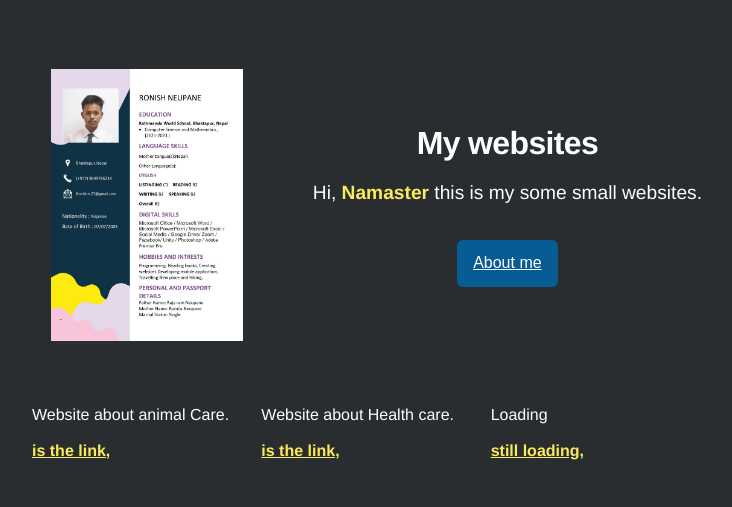
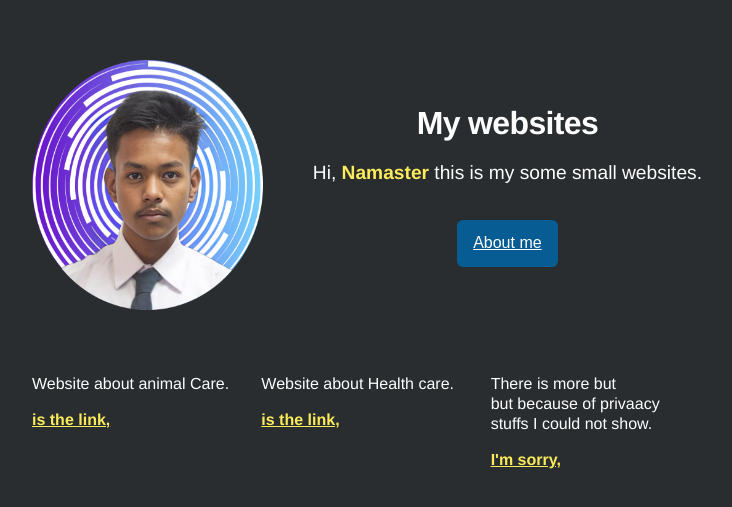
Before and after one commit to RonishN/RonishBlog, a plain HTML site: page a.html in a window 1280 px wide. Shown: the part 135-642 px from the top of the page, without its empty margins (272-1004 px from the left). Drawn offline with Linux system fonts and the light colour scheme.

Commit message:
Add files via upload

```diff
--- a/a.html
+++ b/a.html
@@ -8,7 +8,7 @@
 <body class="vertical-center very light black padding relative">
     <div class="page text-center gutter-bottom golden columns reverse desktop">
         <div class="vertical-center padding">
-            <img style="width:12em; max-width:100%;" class="margin-auto" src="ronish_cv.jpg" alt="California Markup logo">
+            <img style="width:360px; height: 250px;" class="margin-auto" src="ronishpic.png" alt="California Markup logo">
         </div>
 
         <div class="vertical-center padding trim">
@@ -28,8 +28,8 @@
             <p><span class="text-color text-light light yellow bold"> <a href="https://ronishn.github.io/healthcarebyronish" target="_blank"> is the link,</a></span></p>
         </div>
         <div class="card trim">
-            <p>Loading</p>
-            <p><span class="text-color text-light light yellow bold"> <a href="https://www.google.com/" target="_blank"> still loading,</a></span></p>
+            <p>There is more but <br> but because of privaacy <br>stuffs I could not show.</p>
+            <p><span class="text-color text-light light yellow bold"> <a href="https://www.google.com/" target="_blank"> I'm sorry,</a></span></p>
         </div>
     </div>
 </body>
```
Also changed, not shown: ronishpic.png (added).
